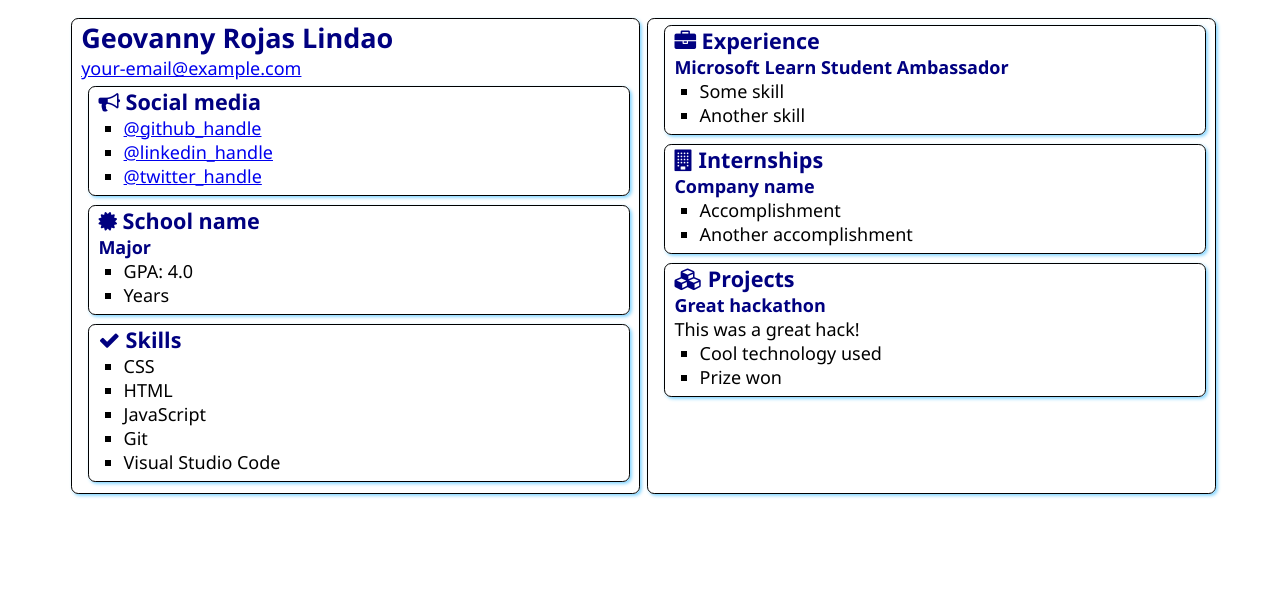
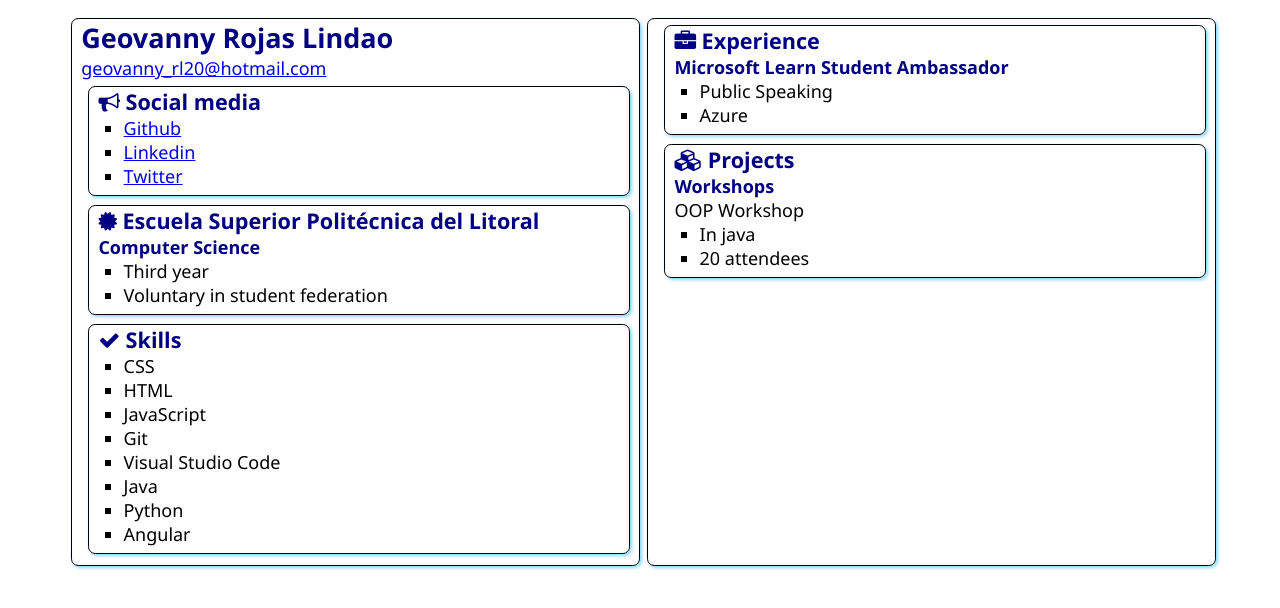
Before and after one commit to iGioRojas/SATechnicalOnboarding, a plain HTML site: page src/index.html in a window 1280 px wide. Drawn offline with Linux system fonts and the light colour scheme.

Commit message:
Update Resume
Added more information about me

```diff
--- a/src/index.html
+++ b/src/index.html
@@ -13,7 +13,7 @@
     <main>
         <article class="box">
             <h1>Geovanny Rojas Lindao</h1>
-            <div><a href="mailto:your.email@example.com">your-email@example.com</a></div>
+            <div><a href="mailto:geovanny_rl20@hotmail.com">geovanny_rl20@hotmail.com</a></div>
 
             <section class="box">
                 <h2>
@@ -21,9 +21,9 @@
                     Social media
                 </h2>
                 <ul>
-                    <li><a href="https://github.com/<handle>">@github_handle</a></li>
-                    <li><a href="https://linkedin.com/in/<handle>">@linkedin_handle</a></li>
-                    <li><a href="https://twitter.com/<handle>">@twitter_handle</a></li>
+                    <li><a href="https://github.com/iGioRojas">Github</a></li>
+                    <li><a href="https://linkedin.com/in/geovannyrojas/">Linkedin</a></li>
+                    <li><a href="https://twitter.com/iGeovanny_RL">Twitter</a></li>
                 </ul>
             </section>
 
@@ -31,12 +31,12 @@
                 <div class="education">
                     <h2>
                         <i class="fa fa-certificate" aria-hidden="true"></i>
-                        School name
+                        Escuela Superior Politécnica del Litoral
                     </h2>
-                    <h3>Major</h3>
+                    <h3>Computer Science</h3>
                     <ul>
-                        <li>GPA: 4.0</li>
-                        <li>Years</li>
+                        <li>Third year</li>
+                        <li>Voluntary in student federation</li>
                     </ul>
                 </div>
             </section>
@@ -52,6 +52,9 @@
                     <li>JavaScript</li>
                     <li>Git</li>
                     <li>Visual Studio Code</li>
+                    <li>Java</li>
+                    <li>Python</li>
+                    <li>Angular</li>
                 </ul>
             </section>
         </article>
@@ -63,11 +66,11 @@
                 </h2>
                 <h3>Microsoft Learn Student Ambassador</h3>
                 <ul>
-                    <li>Some skill</li>
-                    <li>Another skill</li>
+                    <li>Public Speaking</li>
+                    <li>Azure</li>
                 </ul>
             </section>
-            <section class="box">
+            <!-- <section class="box">
                 <h2>
                     <i class="fa fa-building" aria-hidden="true"></i>
                     Internships
@@ -78,18 +81,18 @@
                     <li>Accomplishment</li>
                     <li>Another accomplishment</li>
                 </ul>
-            </section>
+            </section> -->
             <section class="box">
                 <h2>
                     <i class="fa fa-cubes" aria-hidden="true"></i>
                     Projects
                 </h2>
 
-                <h3>Great hackathon</h3>
-                <div>This was a great hack!</div>
+                <h3>Workshops</h3>
+                <div>OOP Workshop</div>
                 <ul>
-                    <li>Cool technology used</li>
-                    <li>Prize won</li>
+                    <li>In java</li>
+                    <li>20 attendees</li>
                 </ul>
             </section>
         </article>
```
